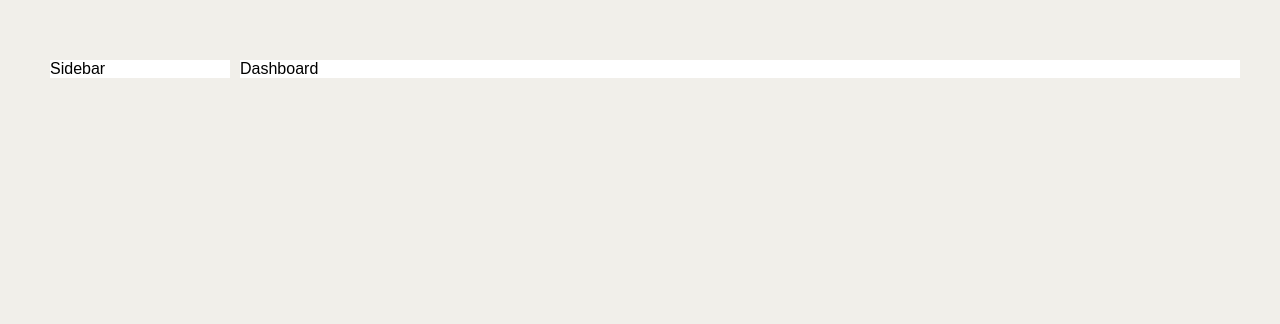
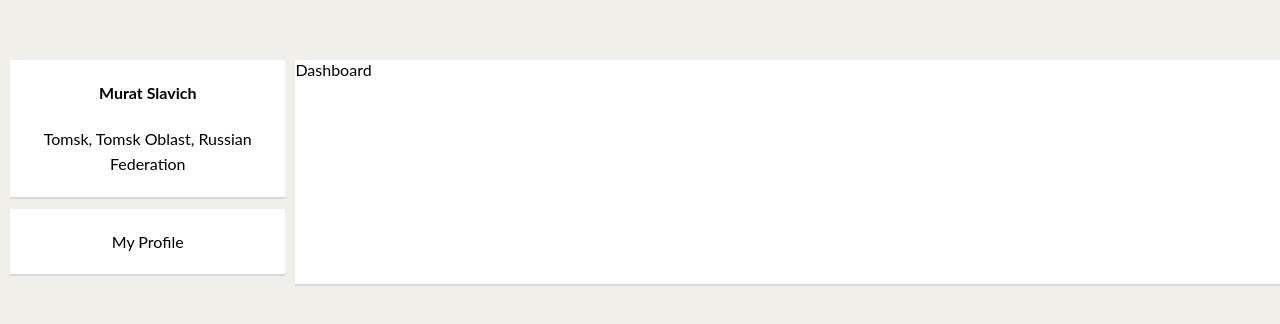
Before and after one commit to smprb/pb-ui, a React (Create React App) app: page / in a window 1280 px wide. Shown: the top 324 px of the page. Built offline with nearby package versions, Linux system fonts and the light colour scheme.

Commit message:
fix sidebar styles

```diff
--- a/src/App.css
+++ b/src/App.css
@@ -1,16 +1,17 @@
 .app_wrapper {
     margin: 0 auto;
     display: grid;
-    width: 1200px;
+    width: 1280px;
 
     grid-template-areas:
             "header header"
             "sidebar dashboard";
 
     grid-template-rows: 60px 1fr;
-    grid-template-columns: 2fr 10fr;
+    grid-template-columns: 3fr 10fr;
 
     box-sizing: border-box;
+
 }
 
 .app_wrapper:before {
--- a/src/components/Dashboard/Dashboard.js
+++ b/src/components/Dashboard/Dashboard.js
@@ -2,7 +2,9 @@ import React from "react";
 
 const dashboardStyle = {
     'grid-area': 'dashboard',
-    'background-color': 'white'
+    'background-color': 'white',
+    'border-bottom': '2px solid rgba(0,0,0,0.15)'
+
 };
 
 const Dashboard = () => {
--- a/src/components/Sidebar/Sidebar.js
+++ b/src/components/Sidebar/Sidebar.js
@@ -1,10 +1,37 @@
 import React from 'react';
 import styles from './Sidebar.module.css';
+
+const userData = {
+    userName: "Murat Slavich",
+    userRegion: "Tomsk, Tomsk Oblast, Russian Federation"
+};
+
+const UserBox = () => {
+    return (
+        <div className={styles.item}>
+            <div className={styles.header}>
+                {userData.userName}
+            </div>
+            <div>
+                {userData.userRegion}
+            </div>
+        </div>
+    )
+};
+
+const ProfileBox = () => {
+    return (
+        <div className={styles.item}>
+            My Profile
+        </div>
+    )
+}
 
 const Sidebar = () => {
     return (
         <div className={styles.sidebar}>
-            <div className={styles.item}>Sidebar</div>
+            <UserBox />
+            <ProfileBox />
         </div>
     )
 }
--- a/src/components/Sidebar/Sidebar.module.css
+++ b/src/components/Sidebar/Sidebar.module.css
@@ -4,5 +4,16 @@
 }
 
 .item {
+    margin-bottom: 10px;
     background-color: white;
+    text-align: center;
+    border-bottom: 2px solid rgba(0,0,0,0.15);
+    padding: 20px;
+    line-height: 1.6;
 }
+
+.header {
+    padding: 20px;
+    padding-top: 0;
+    font-weight: bold;
+}
--- a/src/index.css
+++ b/src/index.css
@@ -1,5 +1,6 @@
 body {
     margin: 0;
     padding: 0;
-    font-family: sans-serif;
+    font-family: Lato, "Helvetica Neue", Helvetica, Arial, "Lucida Grande", sans-serif;
+    font-size: 1em;
 }
```
